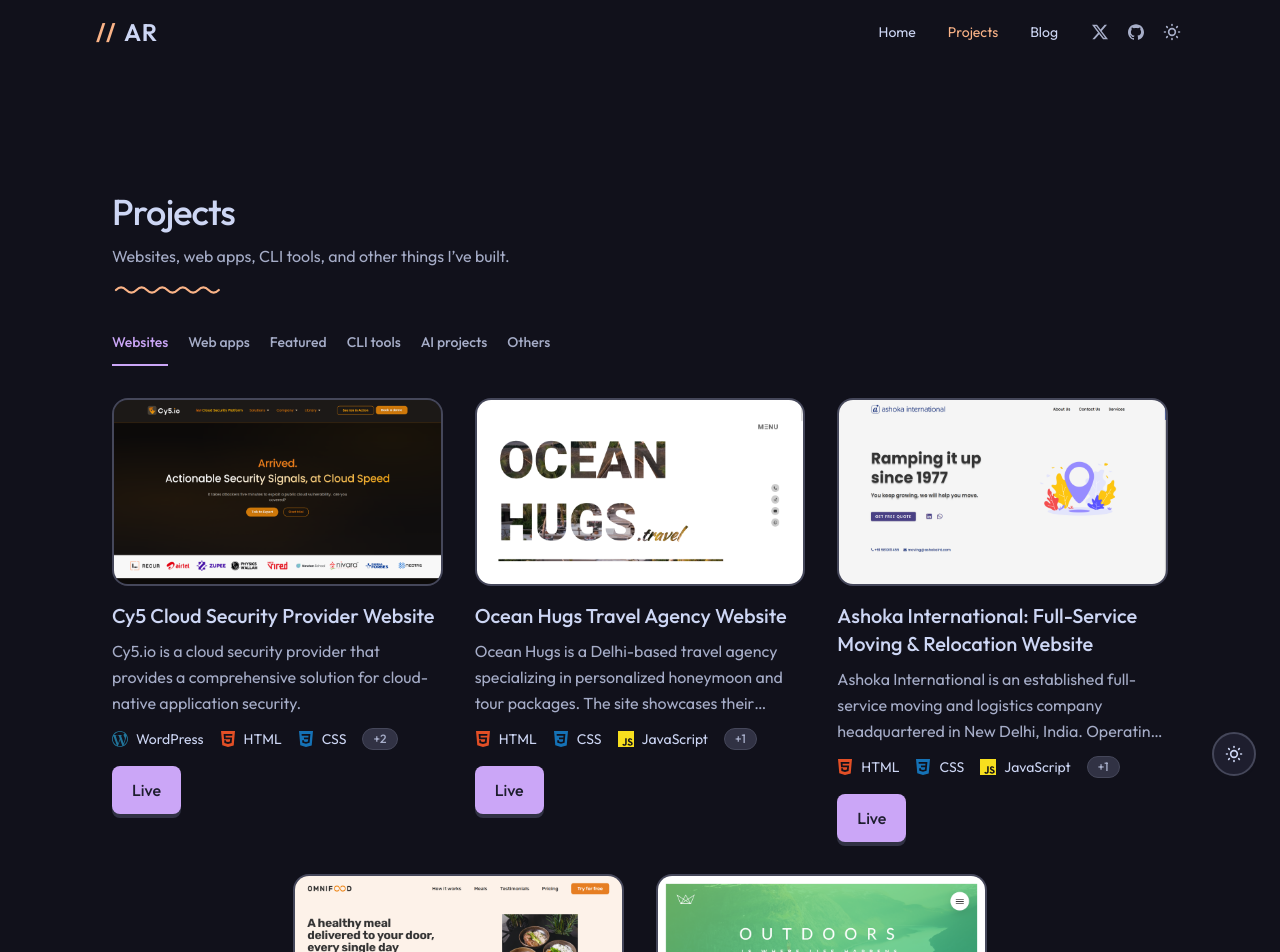
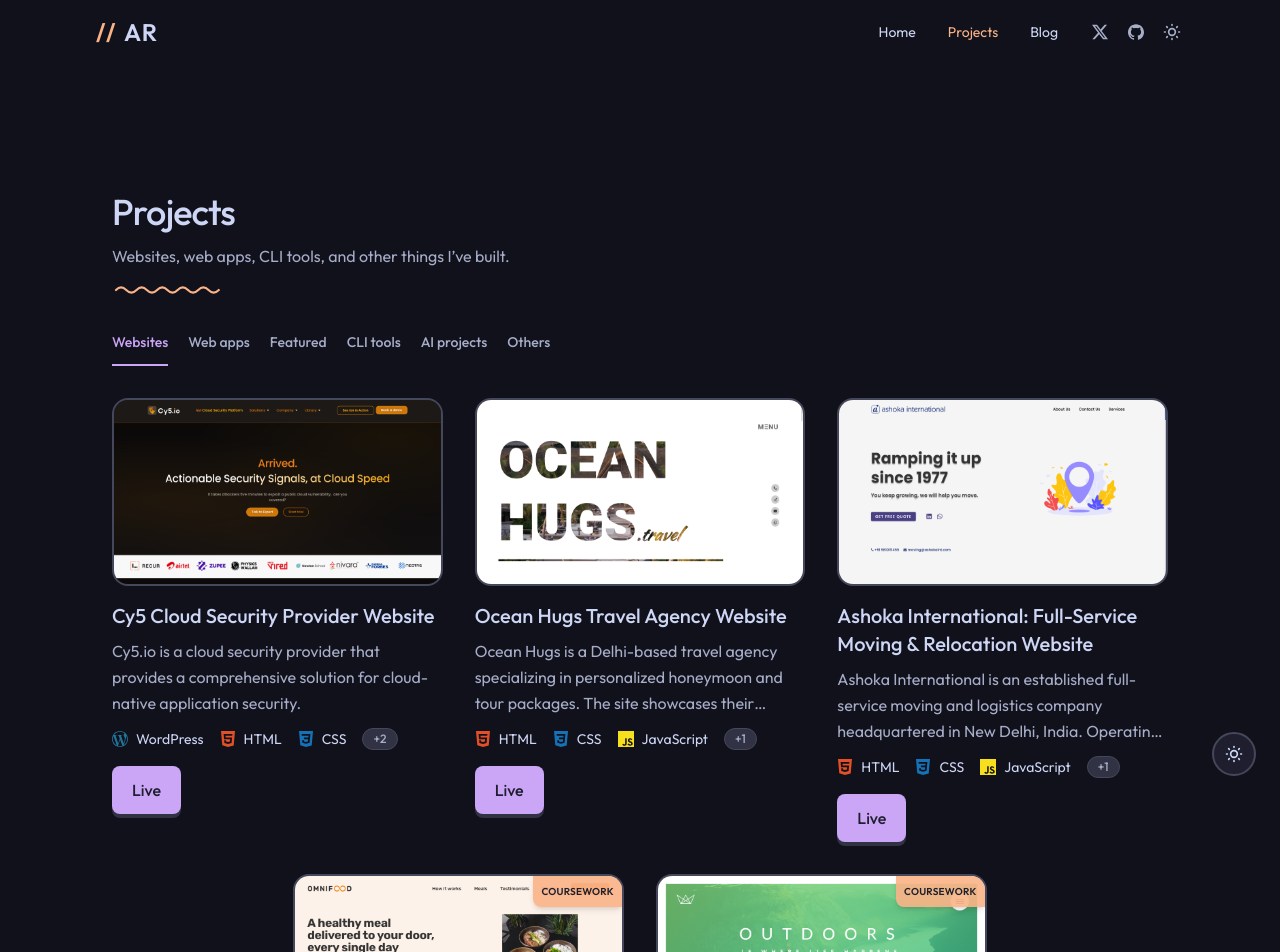
Before and after one commit to aman-git-r/amanrwt, a Next.js app: page /projects in a window 1280 px wide. Shown: the top 952 px of the page. Built offline with nearby package versions, Linux system fonts and the light colour scheme.

Commit message:
feat: enhance ProjectCard component by adding 'client' property to project data and conditionally rendering a badge for coursework projects

```diff
--- a/app/components/ProjectCard.tsx
+++ b/app/components/ProjectCard.tsx
@@ -1,3 +1,5 @@
+'use client';
+
 import Image from 'next/image';
 import Link from 'next/link';
 import type { Project } from '@/app/data/projects';
@@ -10,7 +12,7 @@ interface ProjectCardProps {
 }
 
 export function ProjectCard({ project }: ProjectCardProps) {
-    const { title, description, techStack, liveUrl, repoUrl, image } = project;
+    const { title, description, techStack, liveUrl, repoUrl, image, client } = project;
 
     return (
         <article className="flex flex-col">
@@ -28,6 +30,14 @@ export function ProjectCard({ project }: ProjectCardProps) {
                             className="object-cover transition duration-200"
                             sizes="(max-width: 640px) 100vw, 50vw"
                         />
+                        {client === 'course-work' && (
+                            <span
+                                className="absolute right-0 top-0 z-10 p-2 flex items-center justify-center rounded-bl-lg bg-ctp-peach/90 text-[10px] font-semibold uppercase tracking-wide text-ctp-base shadow-md"
+                                aria-label="Coursework project"
+                            >
+                                Coursework
+                            </span>
+                        )}
                         <span
                             className="pointer-events-none absolute inset-0 bg-ctp-peach/25 opacity-0 transition-opacity duration-200 group-hover:opacity-100"
                             aria-hidden
```
